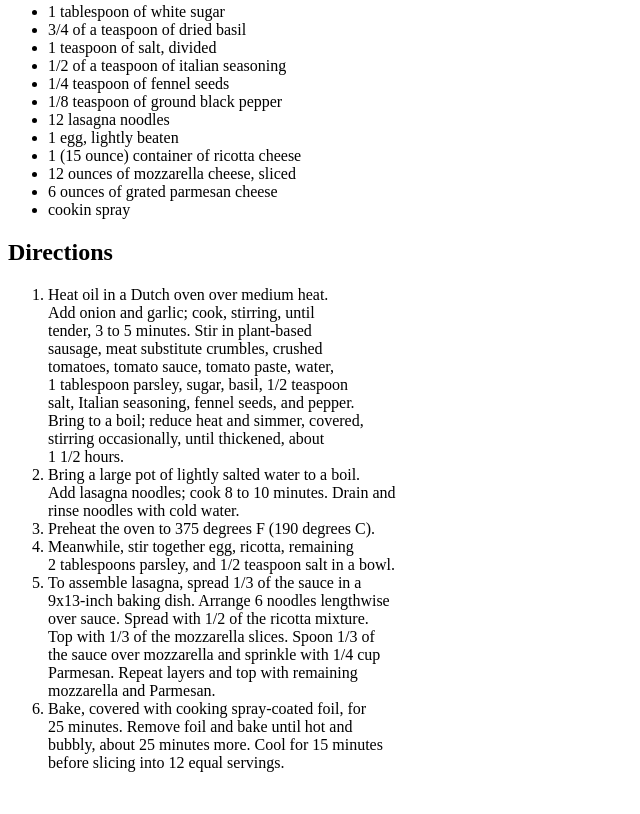
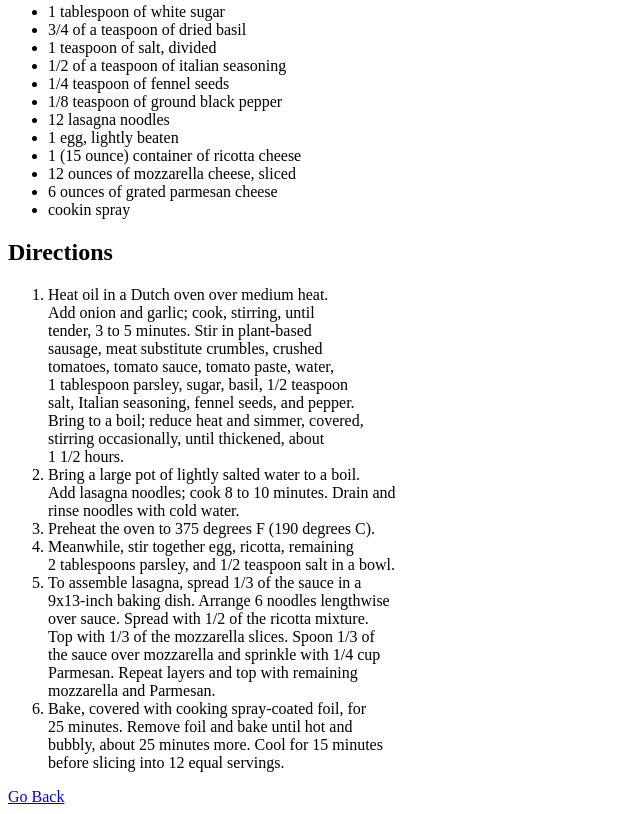
Before and after one commit to TheWizard4166/odin-recipes, a plain HTML site: page recipes/vegetarian-lasagna.html in a window 1280 px wide. Shown: the part 719-1533 px from the top of the page, without its empty margins (0-640 px from the left). Before the commit the page ends 1507 px from the top, so only its background shows below. Drawn offline with Linux system fonts and the light colour scheme.

Commit message:
Added "Go back" Links on recipe pages to index.html

```diff
--- a/recipes/vegetarian-lasagna.html
+++ b/recipes/vegetarian-lasagna.html
@@ -88,5 +88,6 @@
                 before slicing into 12 equal servings.
             </li>
         </ol>
+        <a href="../index.html">Go Back</a>
     </body>
 </html>
```
Also changed, not shown: recipes/hummus-pizza.html (+1 -1 lines), recipes/mac-and-cheese.html (+1 -1 lines).
